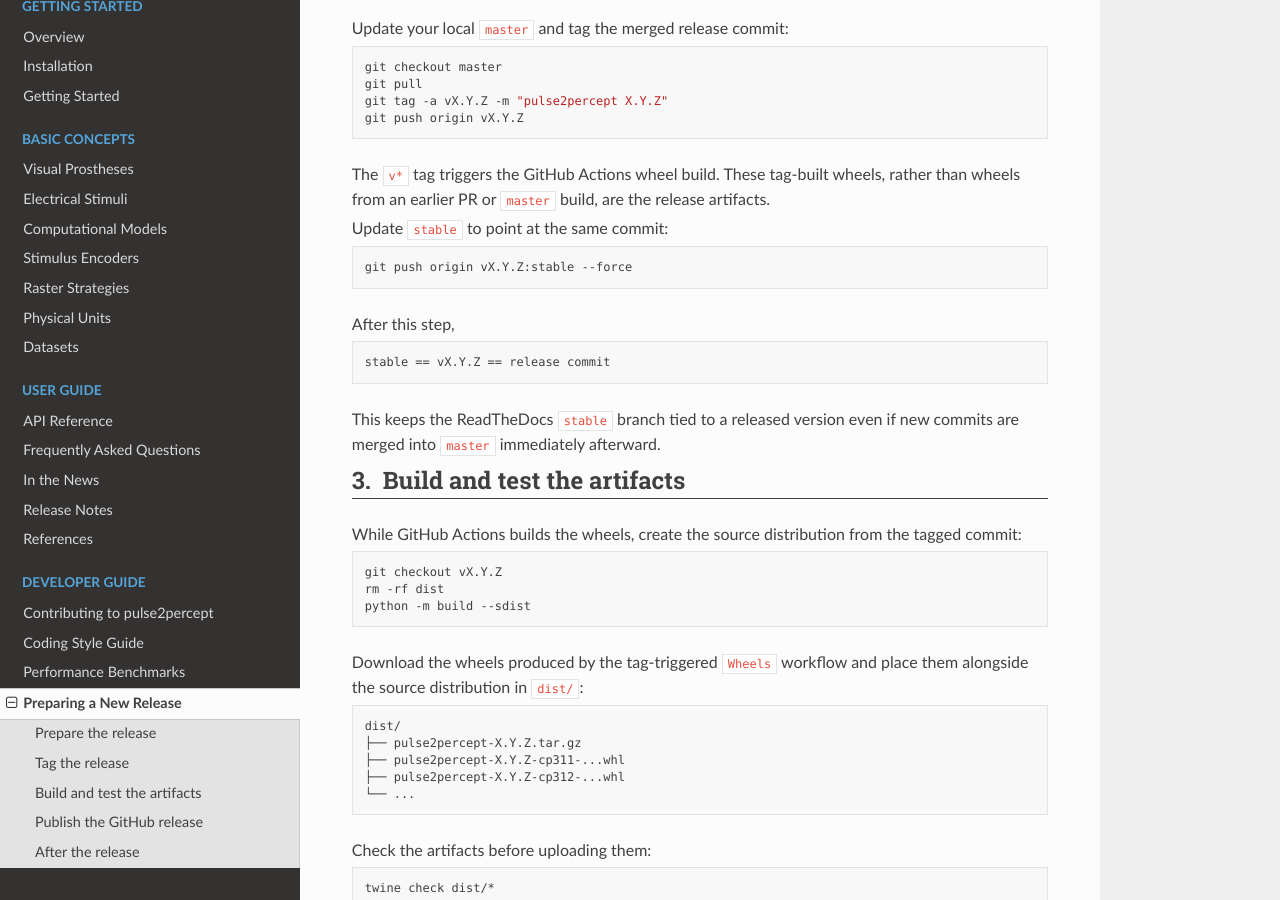
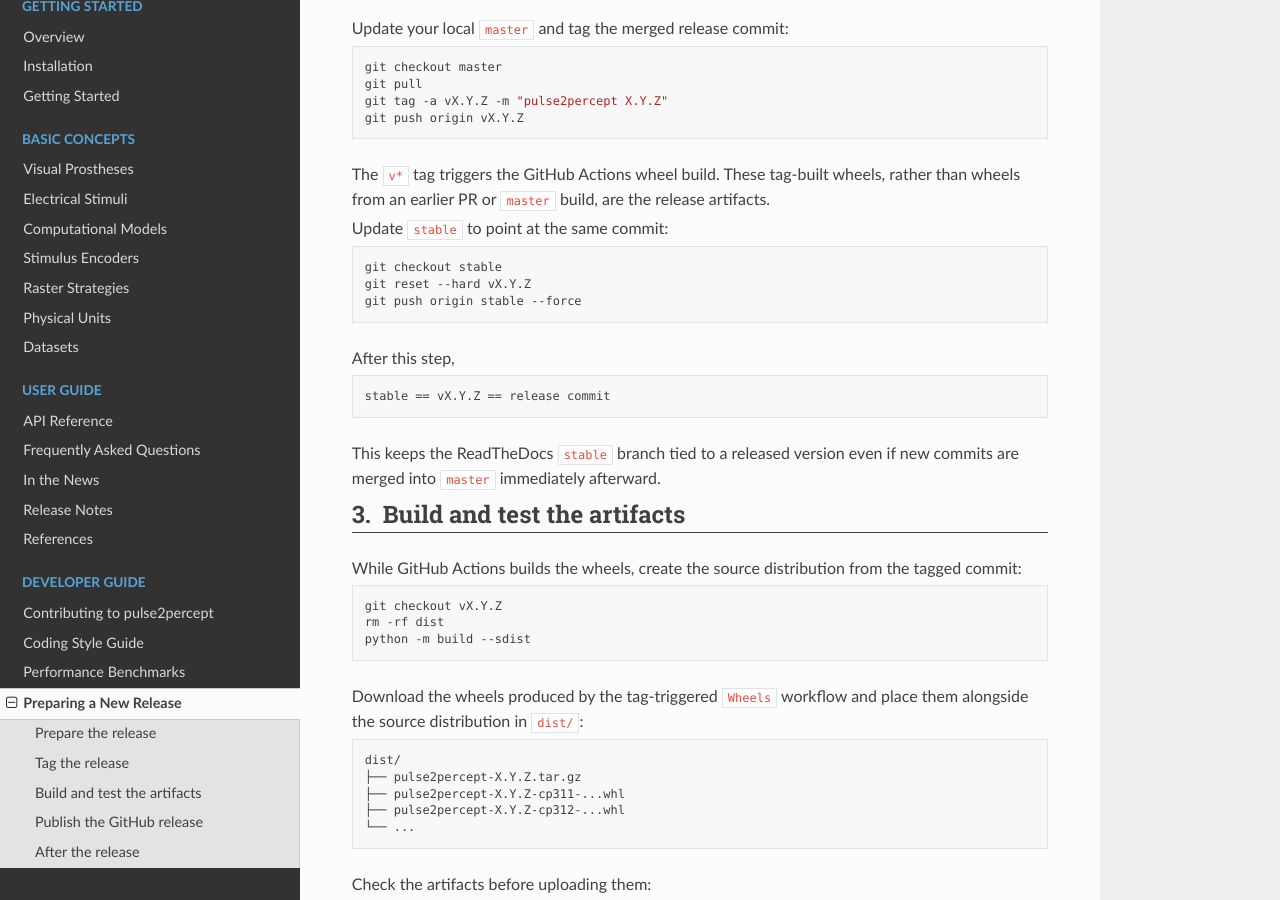
Before and after one commit to pulse2percept/pulse2percept, a Sphinx documentation site: the page built from doc/developers/releases.rst, in a window 1280 px wide and 900 px high, scrolled down 627 px. Built offline with Sphinx 7.4.7 and the Read the Docs theme 3.1.0, drawn with Linux system fonts in a browser that asks for light colours; pages that are not in the unit, such as notebooks, are missing from menus.

```diff
--- a/doc/developers/releases.rst
+++ b/doc/developers/releases.rst
@@ -48,7 +48,9 @@ Update ``stable`` to point at the same commit:
 
 .. code-block:: bash
 
-    git push origin vX.Y.Z:stable --force
+    git checkout stable
+    git reset --hard vX.Y.Z
+    git push origin stable --force
 
 After this step,
 
--- a/doc/users/release_notes.rst
+++ b/doc/users/release_notes.rst
@@ -3,6 +3,9 @@
 =============
 Release Notes
 =============
+
+v0.11.0 Residual Vision (unreleased)
+------------------------------------
 
 v0.10.0 Encoders (2026-08-23)
 -----------------------------
--- a/pyproject.toml
+++ b/pyproject.toml
@@ -18,7 +18,7 @@ build-backend = "setuptools.build_meta"
 
 [project]
 name = "pulse2percept"
-version = "0.10.0"
+version = "0.11.0dev"
 description = "A Python-based simulation framework for bionic vision"
 readme = "README.rst"
 license = { file = "LICENSE" }
```
